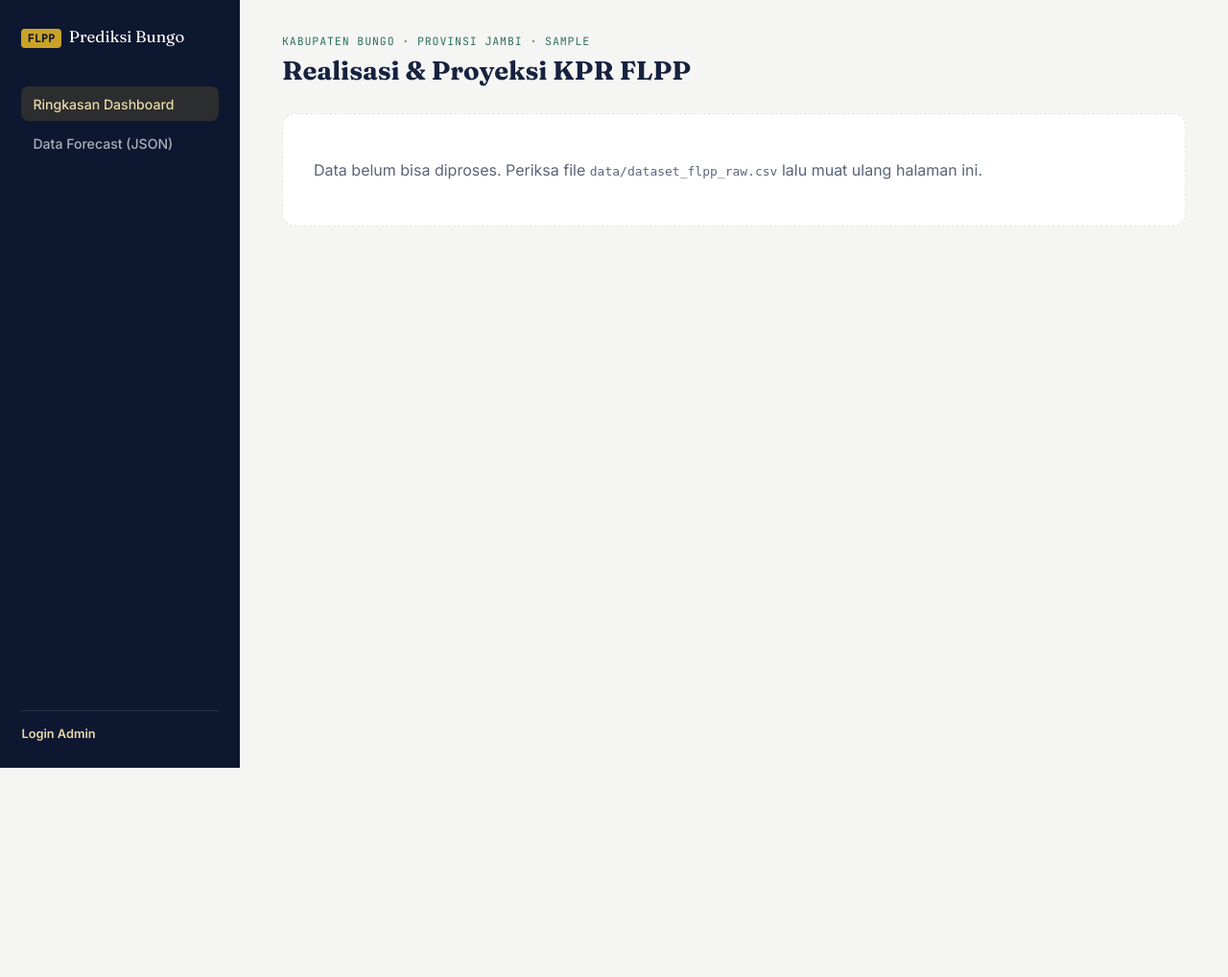
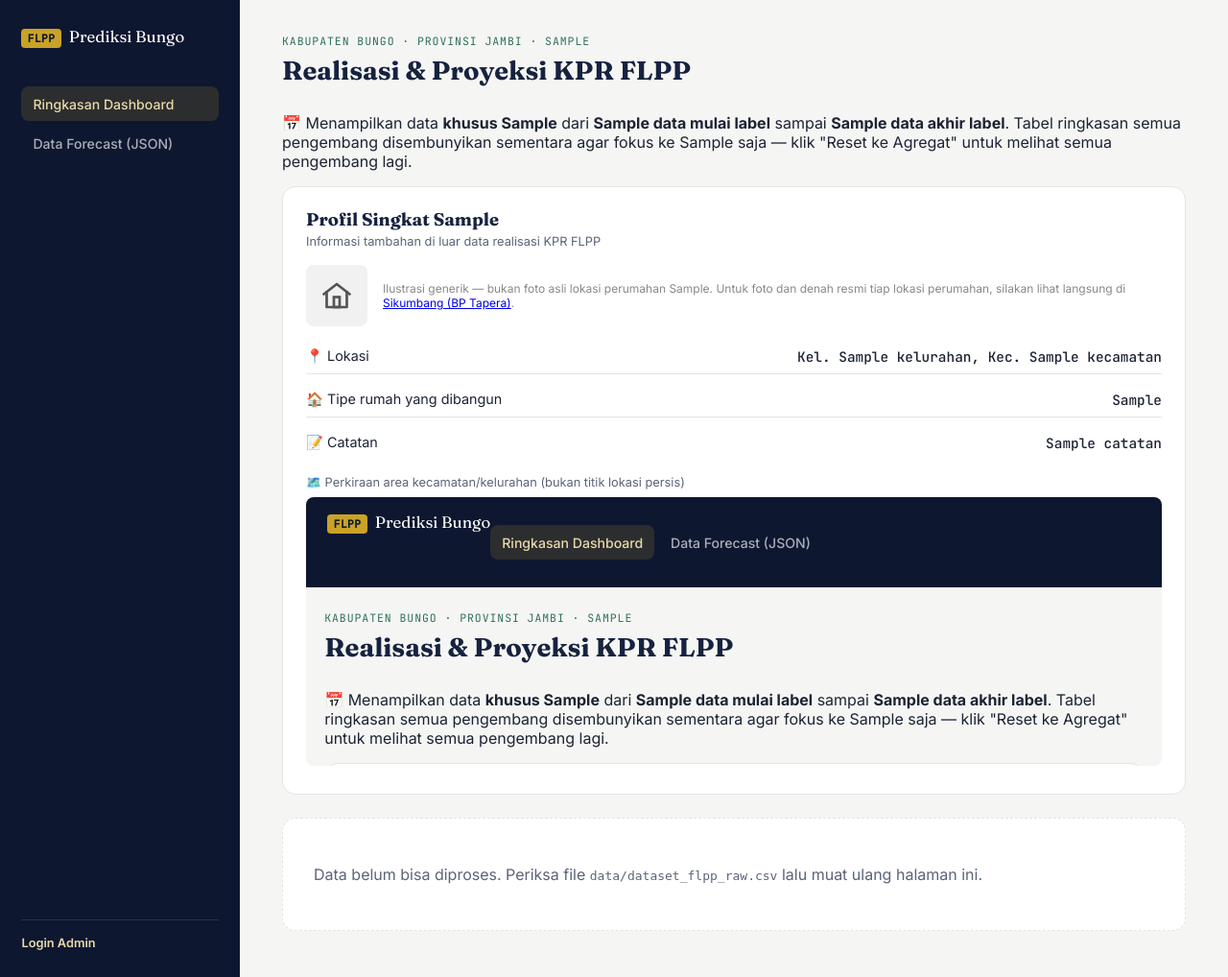
Before and after one commit to PanduChan/testing, a Flask app: template templates/dashboard.html in a window 1280 px wide. Shown: the whole page at 96% size. Before the commit the page ends 800 px from the top, so only its background shows below. Run offline with Flask 3, Linux system fonts and the light colour scheme; the template is opened without the code that fills it: most values are stand-ins (such as "Sample title", 1, 10 or a date in 2020).

Commit message:
Update project terbaru

```diff
--- a/app.py
+++ b/app.py
@@ -31,7 +31,10 @@ import os
 import shutil
 import logging
 from datetime import datetime, timedelta, timezone
+from typing import Optional
+from urllib.parse import quote_plus
 
+import pandas as pd
 from flask import Flask, render_template, redirect, url_for, request, flash, jsonify
 from flask_login import (
     LoginManager, UserMixin, login_user, login_required,
@@ -48,6 +51,7 @@ DATA_DIR = os.path.join(BASE_DIR, "data")
 DATA_PATH = os.path.join(DATA_DIR, "dataset_flpp_raw.csv")
 DATA_BACKUP_PATH = os.path.join(DATA_DIR, "dataset_flpp_raw.backup.csv")
 UPLOAD_TMP_PATH = os.path.join(DATA_DIR, "_upload_tmp.csv")
+PROFIL_PENGEMBANG_PATH = os.path.join(DATA_DIR, "profil_pengembang.csv")
 
 ALLOWED_EXTENSIONS = {"csv"}
 
@@ -122,6 +126,65 @@ def _allowed_file(filename: str) -> bool:
     return "." in filename and filename.rsplit(".", 1)[1].lower() in ALLOWED_EXTENSIONS
 
 
+_BULAN_ID = [
+    "Jan", "Feb", "Mar", "Apr", "Mei", "Jun",
+    "Jul", "Agu", "Sep", "Okt", "Nov", "Des",
+]
+
+
+def _format_bulan_id(dt) -> str:
+    """Format tanggal jadi 'Feb 2022', 'Mei 2024', dst. (bahasa awam, bukan istilah teknis)."""
+    return f"{_BULAN_ID[dt.month - 1]} {dt.year}"
+
+
+def _load_profil_pengembang(nama_pengembang: str) -> Optional[dict]:
+    """
+    Ambil info tambahan (lokasi, tipe rumah, catatan) untuk satu pengembang,
+    dari berkas data/profil_pengembang.csv (opsional, diisi manual oleh peneliti
+    berdasarkan hasil survei/observasi lapangan, BUKAN diperkirakan sistem).
+
+    Mengembalikan None jika berkas belum ada, atau jika pengembang tersebut
+    belum memiliki data profil apa pun (semua kolom kosong) — supaya tampilan
+    tidak menampilkan panel kosong yang membingungkan.
+    """
+    if not nama_pengembang or not os.path.exists(PROFIL_PENGEMBANG_PATH):
+        return None
+    try:
+        df_profil = pd.read_csv(PROFIL_PENGEMBANG_PATH, dtype=str).fillna("")
+        row = df_profil[df_profil["pengembang"].str.strip() == nama_pengembang.strip()]
+        if row.empty:
+            return None
+        row = row.iloc[0]
+        profil = {
+            "kecamatan": row.get("kecamatan", "").strip(),
+            "kelurahan": row.get("kelurahan", "").strip(),
+            "tipe_rumah": row.get("tipe_rumah", "").strip(),
+            "catatan": row.get("catatan", "").strip(),
+        }
+        # Kalau semua kolom kosong (baris ada tapi belum diisi), anggap belum tersedia.
+        if not any(profil.values()):
+            return None
+
+        # Tautan peta (Google Maps embed gratis, TANPA API key) — dibuat dari
+        # kecamatan/kelurahan yang sudah ada di profil, bukan koordinat pasti,
+        # karena kita tidak punya data lat/long presisi per lokasi perumahan.
+        # Ini hanya menunjukkan area kecamatan/kelurahannya secara umum, bukan
+        # titik lokasi persis rumah/kantor pengembang.
+        if profil["kecamatan"] or profil["kelurahan"]:
+            bagian_lokasi = " ".join(filter(None, [profil["kelurahan"], profil["kecamatan"]]))
+            query = f"{bagian_lokasi}, Kabupaten Bungo, Jambi"
+            profil["peta_embed_url"] = (
+                "https://www.google.com/maps?q=" + quote_plus(query) + "&output=embed"
+            )
+        else:
+            profil["peta_embed_url"] = None
+
+        return profil
+    except Exception:
+        logger.exception("Gagal membaca profil_pengembang.csv")
+        return None
+
+
 def _data_status() -> dict:
     """Ringkasan status file data saat ini, ditampilkan di halaman admin."""
     if not os.path.exists(DATA_PATH):
@@ -194,6 +257,27 @@ def dashboard():
         "total_proyeksi_horizon": float(forecast_df["prediksi"].sum()) if ada_proyeksi else None,
     }
 
+    # Rentang data historis milik pengembang yang sedang dipilih (atau seluruh
+    # Kabupaten Bungo jika tidak ada filter). Dipakai untuk menampilkan info
+    # "data sejak ..." dengan bahasa awam, bukan istilah teknis "horizon".
+    if len(historis):
+        data_mulai_label = _format_bulan_id(historis.index.min())
+        data_akhir_label = _format_bulan_id(historis.index.max())
+    else:
+        data_mulai_label = data_akhir_label = "-"
+
+    # Opsi dropdown horizon peramalan, dengan label bahasa awam + info rentang
+    # data historis, dihitung ulang setiap kali (menyesuaikan pengembang aktif).
+    horizon_opsi = []
+    for h in ALLOWED_HORIZONS:
+        label = f"{h} Bulan ke depan"
+        if h == 12:
+            label += " (disarankan)"
+        label += f" — data sejak {data_mulai_label}"
+        horizon_opsi.append({"nilai": h, "label": label})
+
+    profil_pengembang = _load_profil_pengembang(result["pengembang_aktif"])
+
     return render_template(
         "dashboard.html",
         has_data=True,
@@ -207,6 +291,10 @@ def dashboard():
         kpi=kpi,
         using_pmdarima=result["using_pmdarima"],
         daftar_pengembang=result["daftar_pengembang"],
+        data_mulai_label=data_mulai_label,
+        data_akhir_label=data_akhir_label,
+        horizon_opsi=horizon_opsi,
+        profil_pengembang=profil_pengembang,
         pengembang_aktif=result["pengembang_aktif"],
         horizon_aktif=horizon,
         horizon_pilihan=ALLOWED_HORIZONS,
--- a/templates/dashboard.html
+++ b/templates/dashboard.html
@@ -1,6 +1,34 @@
 {% extends "base.html" %}
 {% block title %}Dashboard — Prediksi KPR FLPP Bungo{% endblock %}
 {% block body %}
+<style>
+  /* Tampilan khusus saat mencetak / "Unduh Laporan (PDF)" — supaya yang
+     tercetak cuma laporan bersih, bukan tampilan situs apa adanya
+     (sidebar, filter, tombol, dan kotak panduan disembunyikan). */
+  @media print {
+    .sidebar,
+    .filter-bar,
+    .guide-box,
+    .flash-list,
+    .data-table-toggle summary,
+    .btn { display: none !important; }
+
+    .shell { display: block !important; }
+    .main { margin: 0 !important; padding: 0 !important; }
+    body { background: #ffffff !important; color: #000000 !important; }
+
+    .panel, .kpi-card, .grid-2 > div {
+      border: 1px solid #999 !important;
+      box-shadow: none !important;
+      break-inside: avoid;
+    }
+    .model-badge { border: 1px solid #333 !important; color: #000 !important; background: none !important; }
+    canvas#trendChart { max-width: 100% !important; }
+
+    .print-footer { display: block !important; margin-top: 24px; font-size: 11px; color: #555; }
+  }
+  .print-footer { display: none; }
+</style>
 <div class="shell">
 
   <aside class="sidebar">
@@ -37,6 +65,69 @@
       <div class="model-badge model-badge--muted">Data historis saja (belum ada proyeksi)</div>
       {% endif %}
     </header>
+
+    <p class="data-range-note">
+      📅 Menampilkan data
+      {% if pengembang_aktif %}<strong>khusus {{ pengembang_aktif }}</strong>{% else %}<strong>seluruh Kabupaten Bungo</strong>{% endif %}
+      dari <strong>{{ data_mulai_label }}</strong> sampai <strong>{{ data_akhir_label }}</strong>.
+      {% if pengembang_aktif %}Tabel ringkasan semua pengembang disembunyikan sementara agar fokus ke {{ pengembang_aktif }} saja &mdash; klik "Reset ke Agregat" untuk melihat semua pengembang lagi.{% endif %}
+    </p>
+
+    {% if pengembang_aktif %}
+    <section class="panel panel-profil">
+      <div class="panel-head">
+        <h2>Profil Singkat {{ pengembang_aktif }}</h2>
+        <span class="panel-sub">Informasi tambahan di luar data realisasi KPR FLPP</span>
+      </div>
+      {% if profil_pengembang %}
+      <div class="profil-header-row" style="display:flex; align-items:center; gap:16px; margin-bottom: 14px;">
+        <div class="rumah-ikon-generik" style="flex-shrink:0; width:64px; height:64px; border-radius:8px; background:#f1f1f1; display:flex; align-items:center; justify-content:center;">
+          <!-- Ikon rumah generik (SVG buatan sendiri, bukan foto asli pengembang) -->
+          <svg width="36" height="36" viewBox="0 0 24 24" fill="none" xmlns="http://www.w3.org/2000/svg">
+            <path d="M3 11L12 4L21 11" stroke="#555" stroke-width="1.8" stroke-linecap="round" stroke-linejoin="round"/>
+            <path d="M5 9.5V20H19V9.5" stroke="#555" stroke-width="1.8" stroke-linecap="round" stroke-linejoin="round"/>
+            <rect x="10" y="13" width="4" height="7" stroke="#555" stroke-width="1.8"/>
+          </svg>
+        </div>
+        <p style="font-size: 12px; color: #888; margin:0;">
+          Ilustrasi generik &mdash; bukan foto asli lokasi perumahan {{ pengembang_aktif }}.
+          Untuk foto dan denah resmi tiap lokasi perumahan, silakan lihat langsung di
+          <a href="https://sikumbang.tapera.go.id/" target="_blank" rel="noopener noreferrer">Sikumbang (BP Tapera)</a>.
+        </p>
+      </div>
+      <div class="metric-list">
+        {% if profil_pengembang.kecamatan or profil_pengembang.kelurahan %}
+        <div class="metric-row">
+          <span>📍 Lokasi</span>
+          <strong>{% if profil_pengembang.kelurahan %}Kel. {{ profil_pengembang.kelurahan }}{% endif %}{% if profil_pengembang.kelurahan and profil_pengembang.kecamatan %}, {% endif %}{% if profil_pengembang.kecamatan %}Kec. {{ profil_pengembang.kecamatan }}{% endif %}</strong>
+        </div>
+        {% endif %}
+        {% if profil_pengembang.tipe_rumah %}
+        <div class="metric-row"><span>🏠 Tipe rumah yang dibangun</span><strong>{{ profil_pengembang.tipe_rumah }}</strong></div>
+        {% endif %}
+        {% if profil_pengembang.catatan %}
+        <div class="metric-row"><span>📝 Catatan</span><strong>{{ profil_pengembang.catatan }}</strong></div>
+        {% endif %}
+      </div>
+      {% if profil_pengembang.peta_embed_url %}
+      <div class="peta-wrapper" style="margin-top: 16px;">
+        <p class="panel-sub" style="margin-bottom: 8px;">🗺️ Perkiraan area kecamatan/kelurahan (bukan titik lokasi persis)</p>
+        <iframe
+          src="{{ profil_pengembang.peta_embed_url }}"
+          width="100%"
+          height="280"
+          style="border:0; border-radius: 8px;"
+          allowfullscreen=""
+          loading="lazy"
+          referrerpolicy="no-referrer-when-downgrade">
+        </iframe>
+      </div>
+      {% endif %}
+      {% else %}
+      <p class="profil-kosong">Profil singkat untuk pengembang ini belum tersedia. Data pada halaman ini tetap dihitung dari riwayat realisasi KPR FLPP, terlepas dari kelengkapan profil.</p>
+      {% endif %}
+    </section>
+    {% endif %}
 
     {% with messages = get_flashed_messages(with_categories=true) %}
       {% if messages %}
@@ -76,10 +167,10 @@
         </select>
       </div>
       <div class="filter-field">
-        <label for="horizon">Horizon Peramalan</label>
+        <label for="horizon">Perkiraan untuk berapa bulan ke depan?</label>
         <select name="horizon" id="horizon">
-          {% for h in horizon_pilihan %}
-          <option value="{{ h }}" {{ 'selected' if h == horizon_aktif else '' }}>{{ h }} Bulan{{ ' (default Tujuan Penelitian)' if h == 12 else '' }}</option>
+          {% for opsi in horizon_opsi %}
+          <option value="{{ opsi.nilai }}" {{ 'selected' if opsi.nilai == horizon_aktif else '' }}>{{ opsi.label }}</option>
           {% endfor %}
         </select>
       </div>
@@ -251,6 +342,7 @@
     </section>
     {% endif %}
 
+    {% if not pengembang_aktif %}
     <section class="panel">
       <div class="panel-head">
         <h2>Ringkasan per Pengembang</h2>
@@ -277,6 +369,13 @@
         </tbody>
       </table>
     </section>
+    {% endif %}
+
+    <p class="print-footer">
+      Dicetak dari Sistem Prediksi Realisasi KPR FLPP Kabupaten Bungo &middot;
+      Data {{ data_mulai_label }} &ndash; {{ data_akhir_label }} &middot;
+      {% if pengembang_aktif %}Fokus: {{ pengembang_aktif }}{% else %}Cakupan: Seluruh Kabupaten Bungo{% endif %}
+    </p>
 
     <script src="https://cdnjs.cloudflare.com/ajax/libs/Chart.js/4.4.0/chart.umd.min.js"></script>
     <script>
```
Also changed, not shown: data/profil_pengembang.csv (added, +35 -0 lines), utils/arima_utils.py (+52 -7 lines).
